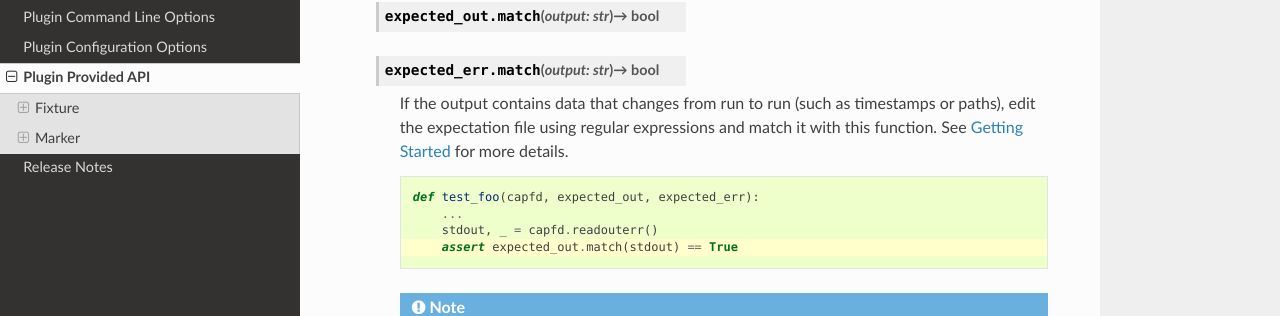
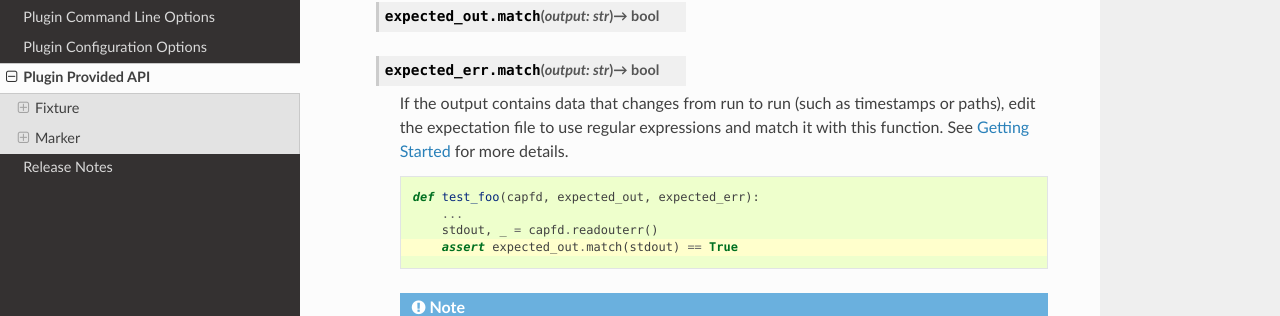
Before and after one commit to zaufi/pytest-matcher, a Sphinx documentation site: the page built from doc/api.rst, in a window 1280 px wide and 900 px high, scrolled down 342 px. Shown: the part 164-480 px from the top of the window. Built offline with Sphinx 7.4.7 and the Read the Docs theme 3.1.0, drawn with Linux system fonts in a browser that asks for light colours; the version number could not be read and is left out.

Commit message:
Update doc/api.rst

```diff
--- a/doc/api.rst
+++ b/doc/api.rst
@@ -27,7 +27,7 @@ Fixture
     .. py:function:: expected_err.match(output: str) -> bool
 
         If the output contains data that changes from run to run (such as timestamps or paths),
-        edit the expectation file using regular expressions and match it with this function.
+        edit the expectation file to use regular expressions and match it with this function.
         See :ref:`Getting Started <match-regex>` for more details.
 
         .. code-block:: python
```
